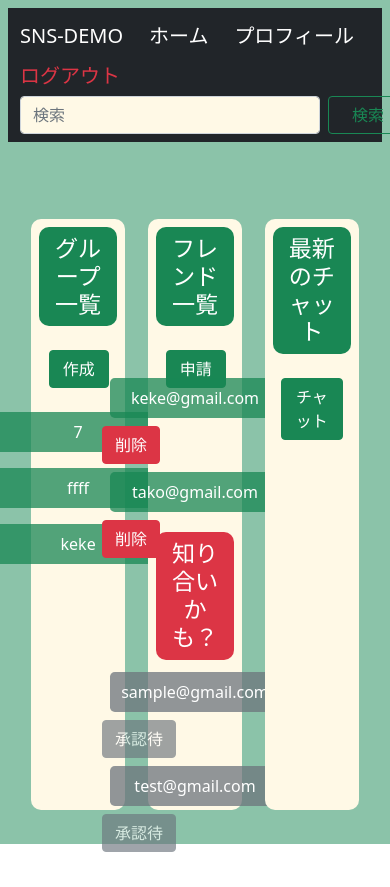
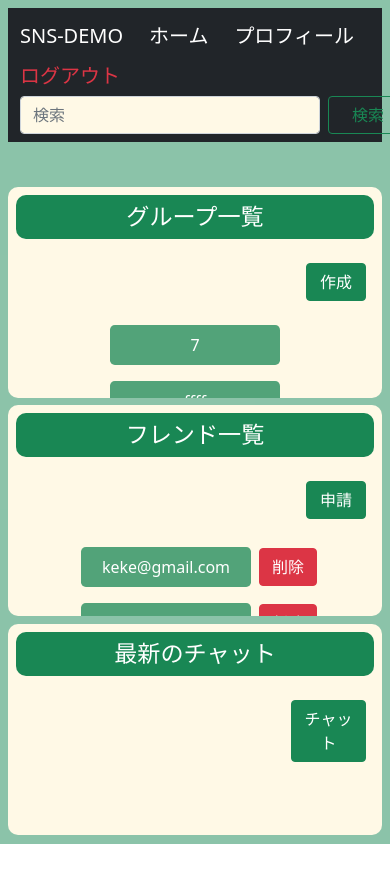
Before and after one commit to karasawa/django-sns, a Django app: page /app/home/ in a window 390 px wide. Run offline with Django 3.2, Linux system fonts and the light colour scheme; a user stored in the database is signed in; data comes from the database, SQL or seed files in the repository; both versions use the stored data as it was after the commit; some libraries are stand-ins or nearby versions.

Commit message:
modify layout

```diff
--- /dev/null
+++ b/sns/static/css/home.css
@@ -0,0 +1,90 @@
+#body-container {
+    width: 100%;
+    height: 100vh;
+    overflow-y: scroll;
+    -ms-overflow-style: none;
+}
+#home-container {
+    height: 90%;
+}
+#home-group-container {
+    height: 70vh;
+    width: 25%;
+}
+#home-friend-container {
+    height: 70vh;
+    width: 25%;
+}
+#home-chat-container {
+    height: 70vh;
+    width: 25%;
+}
+
+/*タブレット用*/
+@media (min-width:768px) and (max-width:991px) {
+  #home-second-container {
+    height: 70%;
+    flex-direction: column;
+  }
+  #home-group-container {
+    height:25%;
+    width:100%;
+    overflow-y: scroll;
+    -ms-overflow-style: none;
+  }
+  #home-friend-container {
+    height:25%;
+    width:100%;
+    overflow-y: scroll;
+    -ms-overflow-style: none;
+  }
+  #home-chat-container {
+    height:25%;
+    width:100%;
+    overflow-y: scroll;
+    -ms-overflow-style: none;
+  }
+}
+/*スマホ用*/
+@media (max-width:767px) {
+  #home-container {
+      max-height: 95%;
+  }
+  #home-second-container {
+    flex-direction: column;
+  }
+  #home-group-container {
+    height:25vh;
+    width:100%;
+    overflow-y: scroll;
+    -ms-overflow-style: none;
+    margin-bottom: 2%;
+  }
+  #home-friend-container {
+    height:25vh;
+    width:100%;
+    overflow-y: scroll;
+    -ms-overflow-style: none;
+    margin-bottom: 2%;
+  }
+  #home-chat-container {
+    height:25vh;
+    width:100%;
+    overflow-y: scroll;
+    -ms-overflow-style: none;
+    margin-bottom: 2%;
+  }
+}
+
+#body-container::-webkit-scrollbar {
+    display: none;
+}
+#home-group-container::-webkit-scrollbar {
+    display: none;
+}
+#home-friend-container::-webkit-scrollbar {
+    display: none;
+}
+#home-chat-container::-webkit-scrollbar {
+    display: none;
+}
--- a/sns/template/base/base.html
+++ b/sns/template/base/base.html
@@ -7,6 +7,7 @@
     <meta name="viewport" content="width=device-width, initial-scale=1">
     <link href="{% static 'css/login.css' %}" rel="stylesheet">
     <link href="{% static 'css/signup.css' %}" rel="stylesheet">
+    <link href="{% static 'css/home.css' %}" rel="stylesheet">
     <link href="{% static 'css/chat.css' %}" rel="stylesheet">
     <link href="https://cdn.jsdelivr.net/npm/bootstrap@5.1.3/dist/css/bootstrap.min.css" rel="stylesheet" integrity="sha384-1BmE4kWBq78iYhFldvKuhfTAU6auU8tT94WrHftjDbrCEXSU1oBoqyl2QvZ6jIW3" crossorigin="anonymous">
     <script src="{% static 'js/chat.js' %}"></script>
@@ -17,7 +18,7 @@
     <link href="https://use.fontawesome.com/releases/v5.6.1/css/all.css" rel="stylesheet">
     <meta name="viewport" content="width=device-width, initial-scale=1">
 </head>
-<body>
+<body id="body-container" style="width: 100%;height: 100vh;">
 <script src="https://cdn.jsdelivr.net/npm/bootstrap@5.1.3/dist/js/bootstrap.bundle.min.js" integrity="sha384-ka7Sk0Gln4gmtz2MlQnikT1wXgYsOg+OMhuP+IlRH9sENBO0LRn5q+8nbTov4+1p" crossorigin="anonymous"></script>
 <div class="container-fluid bg-success p-2 h-vh" style="--bs-bg-opacity: .5;height: 100vh;">
 {% block header %}
--- a/sns/template/page/home.html
+++ b/sns/template/page/home.html
@@ -2,9 +2,9 @@
 
 
 {% block main %}
-<div class="d-flex align-items-center justify-content-around" style="height: 90%;">
-    <div class="d-flex justify-content-evenly" style="position: relative; width: 100%;">
-        <div class="w-25"  style="background-color: #FFF9E6;height: 70vh;border-radius: 10px;">
+<div id="home-container" class="d-flex align-items-center justify-content-around" style="">
+    <div id="home-second-container" class="d-flex justify-content-evenly" style="width: 100%;">
+        <div class="" id="home-group-container" style="background-color: #FFF9E6;border-radius: 10px;">
             <h3 class="bg-success m-2 p-2 text-white" style="text-align: center;border-radius: 10px;">グループ一覧</h3>
             <div class="d-flex flex-column bd-highlight　bg-success">
                 <div class="d-flex flex-row-reverse p-2 m-2">
@@ -19,7 +19,7 @@
                 </div>
             </div>
         </div>
-        <div class="w-25" style="background-color: #FFF9E6;height: 70vh;border-radius: 10px;">
+        <div class="" id="home-friend-container" style="background-color: #FFF9E6;border-radius: 10px;">
             <h3 class="bg-success m-2 p-2 text-white" style="text-align: center;border-radius: 10px;">フレンド一覧</h3>
             <div class="d-flex flex-column bd-highlight　bg-success">
                 <div class="d-flex flex-row-reverse p-2 m-2">
@@ -71,7 +71,7 @@
                 </div>
             </div>
         </div>
-        <div class="w-25" style="background-color: #FFF9E6;height: 70vh;border-radius: 10px;">
+        <div class="" id="home-chat-container" style="background-color: #FFF9E6;border-radius: 10px;">
             <h3 class="bg-success m-2 p-2 text-white" style="text-align: center;border-radius: 10px;">最新のチャット</h3>
             <div class="d-flex flex-column bd-highlight　bg-success">
                 <div class="d-flex flex-row-reverse p-2 m-2">
```
Also changed, not shown: sns/db.sqlite3.
